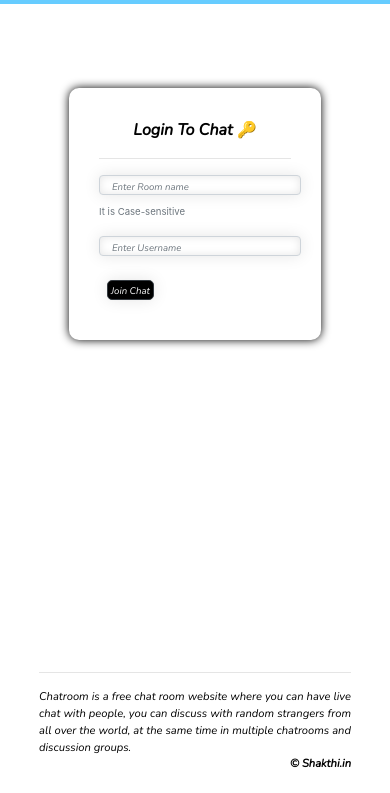
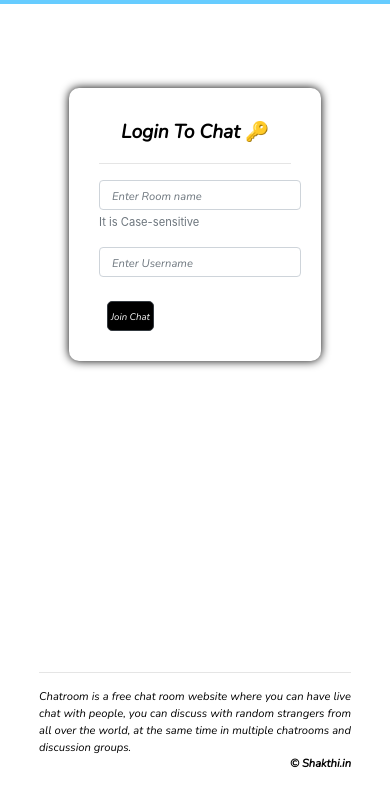
Before and after one commit to shakthi876/24x7-OnlineChatRoom, a Django app: page / in a window 390 px wide. Shown: the part 51-844 px from the top of the page. Run offline with Django 4.2, Linux system fonts and the light colour scheme; some libraries are stand-ins or nearby versions; some web fonts are replaced.

Commit message:
Update home.html

```diff
--- a/templates/home.html
+++ b/templates/home.html
@@ -4,8 +4,13 @@
 <head>
   {% load static %}
   <meta name="viewport" content="width=device-width, initial-scale=1">
+
+  <title>Chat Room</title>
   <link rel="icon" href="{% static 'images/logo.jpg' %}" type="image/gif" sizes="12x12">
-  <title>Chat Room</title>
+  <meta property="og:title" content=" Online 24x7 Chat Room" />
+    <meta property="og:description" content="Chatroom is a free chat room website where you can have live chat with people, you can discuss with random strangers from all over the world, at the same time in multiple chatrooms and discussion groups." />
+
+
   <link rel="preconnect" href="https://fonts.googleapis.com">
 <link rel="preconnect" href="https://fonts.gstatic.com" crossorigin>
 <link href="https://fonts.googleapis.com/css2?family=Bilbo+Swash+Caps&family=Dongle&family=Dosis:wght@800&family=Faster+One&family=Inconsolata:wght@300&family=Luxurious+Roman&family=Trade+Winds&display=swap" rel="stylesheet">
@@ -132,10 +137,16 @@
 
 }
 
+
 @media screen and (max-width: 410px) {
 
   .bottom{
   font-size: 70%;
+  position:absolute;
+}
+
+#hide{
+  display: none;
 }
 .top{
   font-size: 140%;
@@ -146,13 +157,13 @@
 }
 .join{
   font-weight: bold;
-  font-size: 100%;
+  font-size: 120%;
 }
 input{
-  height: 20px;
+  height: 30px;
 }
 ::placeholder,small {
-  font-size: 60%;
+  font-size: 70%;
 }
 .form-control{
   width: 200%;
@@ -162,21 +173,7 @@
   font-size: 60%;
   padding-bottom: 1px;
 }
-input {
-    border: 5px solid white;
-    -webkit-box-shadow:
-      inset 0 0 8px  rgba(0,0,0,0.1),
-            0 0 16px rgba(0,0,0,0.1);
-    -moz-box-shadow:
-      inset 0 0 8px  rgba(0,0,0,0.1),
-            0 0 16px rgba(0,0,0,0.1);
-    box-shadow:
-      inset 0 0 8px  rgba(0,0,0,0.1),
-            0 0 16px rgba(0,0,0,0.1);
-    padding: 15px;
-    background: rgba(255,255,255,0.5);
-    margin: 0 0 10px 0;
-}
+
 }
 
 
@@ -340,7 +337,7 @@
 
  <div class="bottom">
    <hr>
-  Chatroom is a free chat room website where you can have live chat with people, you can discuss with random strangers from all over the world, at the same time in multiple chatrooms and discussion groups.
+  Chatroom is a free chat room website where you can have live chat with people, you can discuss with random strangers from all over the world,<span class="hide"> at the same time in multiple chatrooms and discussion groups. </span>
   <p style="font-weight: bold; text-align: right; " >  &copy; Shakthi.in</p>
  </div>
 
```
